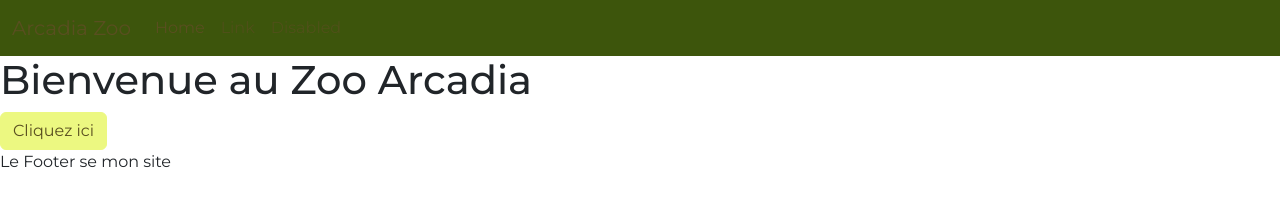
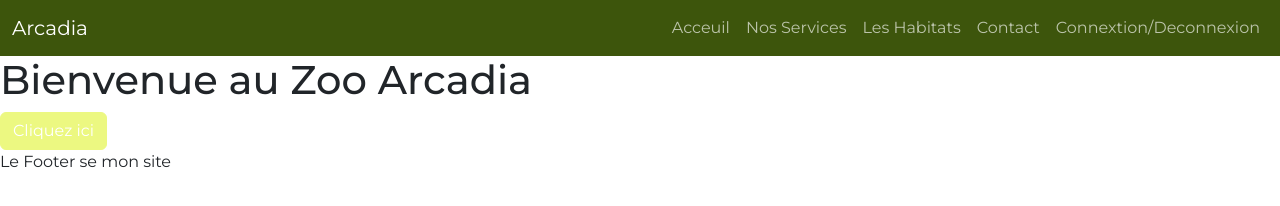
Before and after one commit to Nahillik/ArcadiaZoo, a website with bundled scripts: page index.html in a window 1280 px wide. Built offline with nearby package versions, Linux system fonts and the light colour scheme; files whose address does not match are found by name; a web font is replaced by a local one.

Commit message:
Index.html | UPDATE Navbar
Modification de la navbar

```diff
--- a/index.html
+++ b/index.html
@@ -15,20 +15,26 @@
     <header>
         <nav class="navbar navbar-expand-lg bg-dark">
             <div class="container-fluid">
-              <a class="navbar-brand" href="/">Arcadia Zoo</a>
+              <a class="navbar-brand" href="/">Arcadia</a>
               <button class="navbar-toggler" type="button" data-bs-toggle="collapse" data-bs-target="#navbarSupportedContent" aria-controls="navbarSupportedContent" aria-expanded="false" aria-label="Toggle navigation">
                 <span class="navbar-toggler-icon"></span>
               </button>
               <div class="collapse navbar-collapse" id="navbarSupportedContent">
-                <ul class="navbar-nav me-auto mb-2 mb-lg-0">
+                <ul class="navbar-nav ms-auto mb-3 mb-lg-0">
                   <li class="nav-item">
-                    <a class="nav-link active" aria-current="page" href="#">Home</a>
+                    <a class="nav-link" href="/">Acceuil</a>
                   </li>
                   <li class="nav-item">
-                    <a class="nav-link" href="#">Link</a>
+                    <a class="nav-link" href="#">Nos Services</a>
                   </li>
                   <li class="nav-item">
-                    <a class="nav-link" aria-disabled="true">Disabled</a>
+                    <a class="nav-link" href="">Les Habitats</a>
+                  </li>
+                  <li class="nav-item">
+                    <a class="nav-link" href="">Contact</a>
+                  </li>
+                  <li class="nav-item">
+                    <a class="nav-link" href="">Connextion/Deconnexion</a>
                   </li>
                 </ul>
               </div>
--- a/scss/_custom.scss
+++ b/scss/_custom.scss
@@ -4,7 +4,7 @@
 $primary: #ecf881;
 $secondary: #59981A;
 $dark: #3D550C;
-$black: #594F20;
+$black: #ffffff;
 $font-family-sans-serif: "Montserrat", sans-serif !default;
 $font-family-serif: "Hind Madurai", serif;
 
```
Also changed, not shown: scss/main.css, 1 other file.
